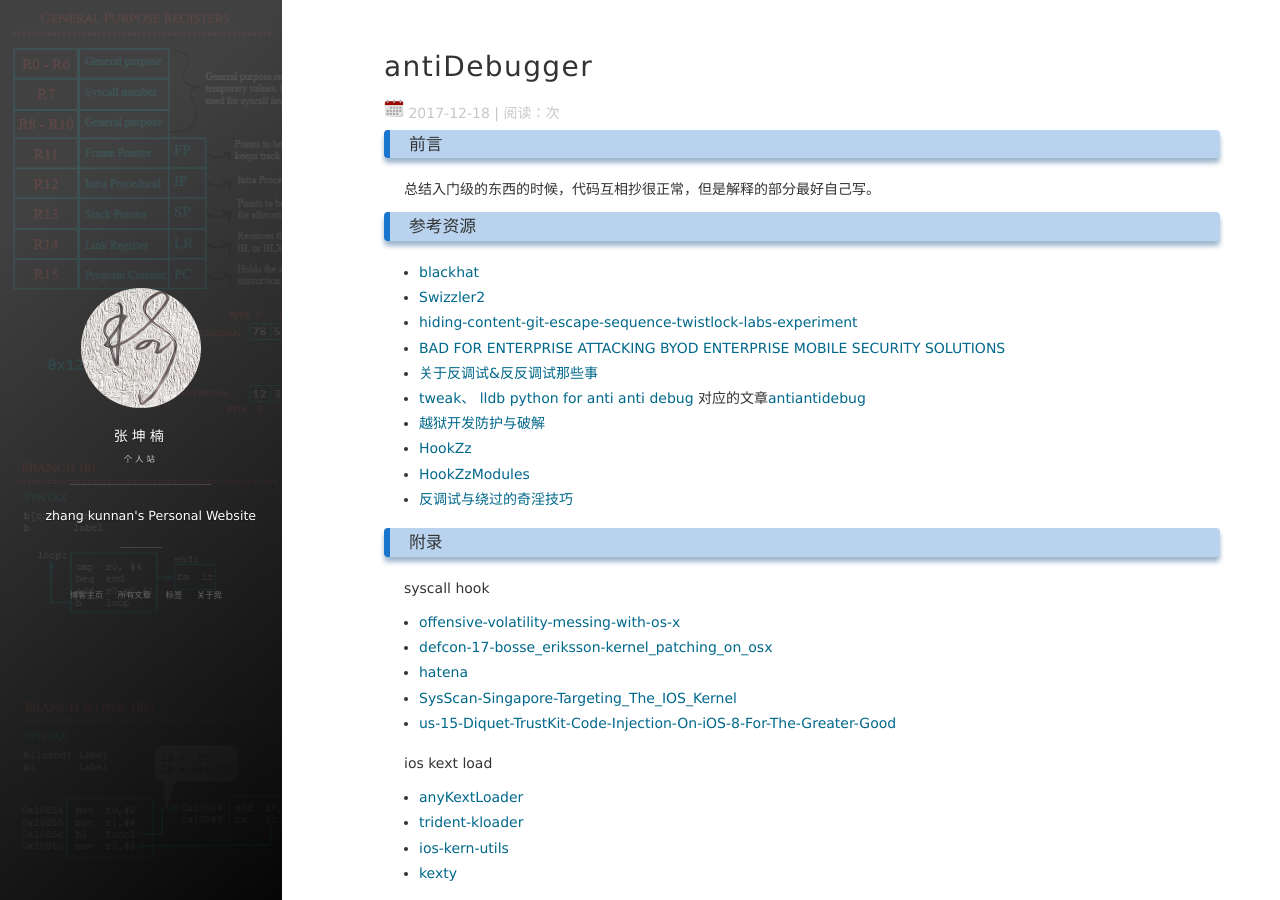
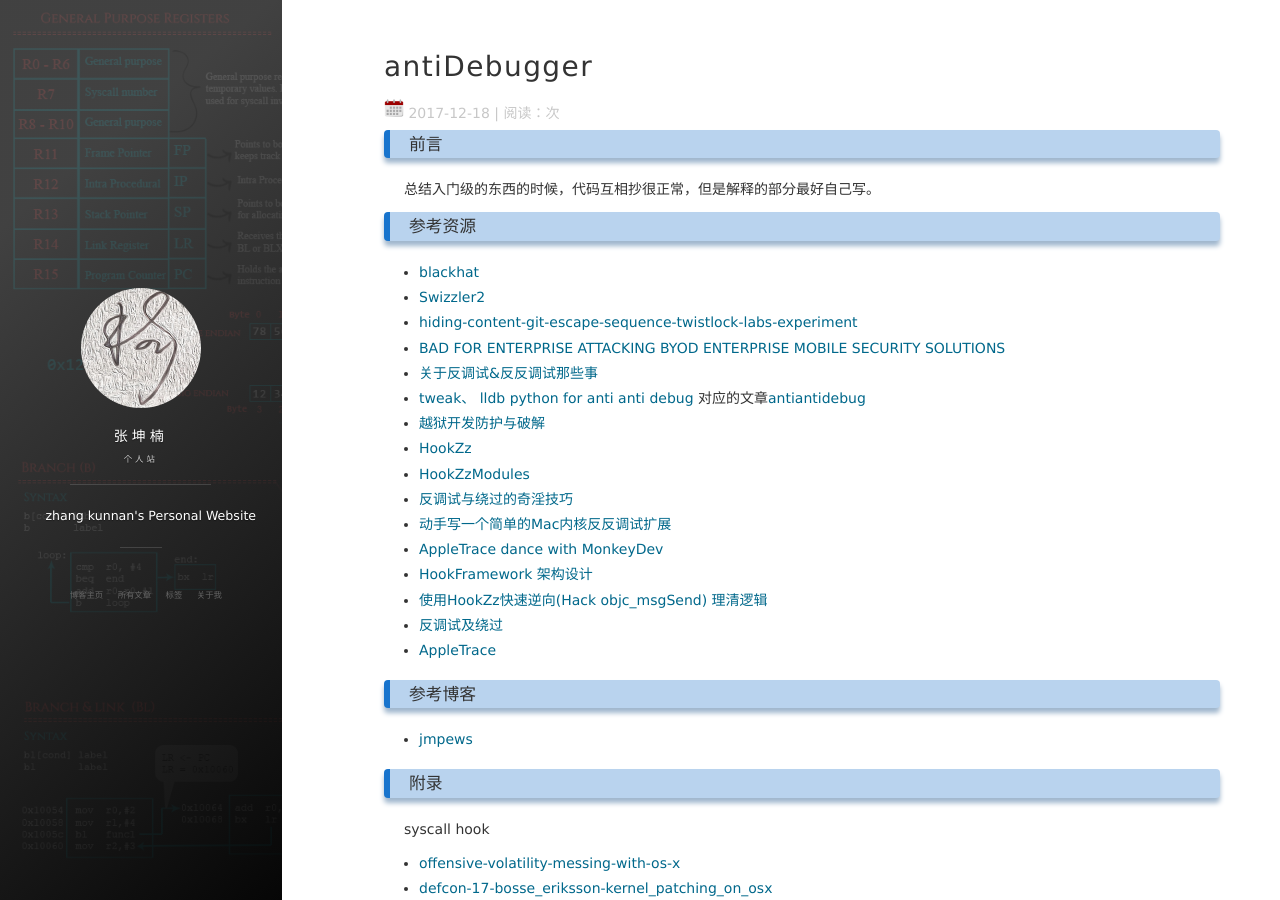
Before and after one commit to zhangkn/zhangkn.github.io, a Jekyll site: the page built from _posts/2017-12-18-antiDebugger.md, in a window 1280 px wide and 900 px high. Built offline with Jekyll 4.4.1, drawn with Linux system fonts in a browser that asks for light colours; nearby versions of some CDN libraries; comment, search, counter and statistics services are not loaded.

Commit message:
iNalyzer

```diff
--- a/_posts/2017-12-18-antiDebugger.md
+++ b/_posts/2017-12-18-antiDebugger.md
@@ -30,6 +30,16 @@ site: https://zhangkn.github.io
 - [HookZz](https://github.com/jmpews/HookZz)
 - [HookZzModules](https://github.com/jmpews/HookZzModules/tree/master/AntiDebugBypass)
 - [反调试与绕过的奇淫技巧](http://iosre.com/t/topic/9351)
+- [动手写一个简单的Mac内核反反调试扩展](http://www.alonemonkey.com/2017/11/20/get-start-antidebug-kext/)
+- [AppleTrace dance with MonkeyDev](http://everettjf.com/2017/10/12/appletrace-dancewith-monkeydev/)
+- [HookFramework 架构设计](http://iosre.com/t/hookframework/9350)
+- [使用HookZz快速逆向(Hack objc_msgSend) 理清逻辑](http://iosre.com/t/hookzz-hack-objc-msgsend/9422)
+- [反调试及绕过](http://jmpews.github.io/2017/08/09/darwin/%E5%8F%8D%E8%B0%83%E8%AF%95%E5%8F%8A%E7%BB%95%E8%BF%87/)
+- [AppleTrace](https://gitter.im/appletrace/AppleTrace)
+
+###  参考博客
+
+- [jmpews](http://jmpews.github.io/2017/08/09/darwin/%E5%8F%8D%E8%B0%83%E8%AF%95%E5%8F%8A%E7%BB%95%E8%BF%87/)
 
 ### 附录
 
```
Also changed, not shown: _posts/2017-01-03-iOS_Wifilist.md (+2 -2 lines).
